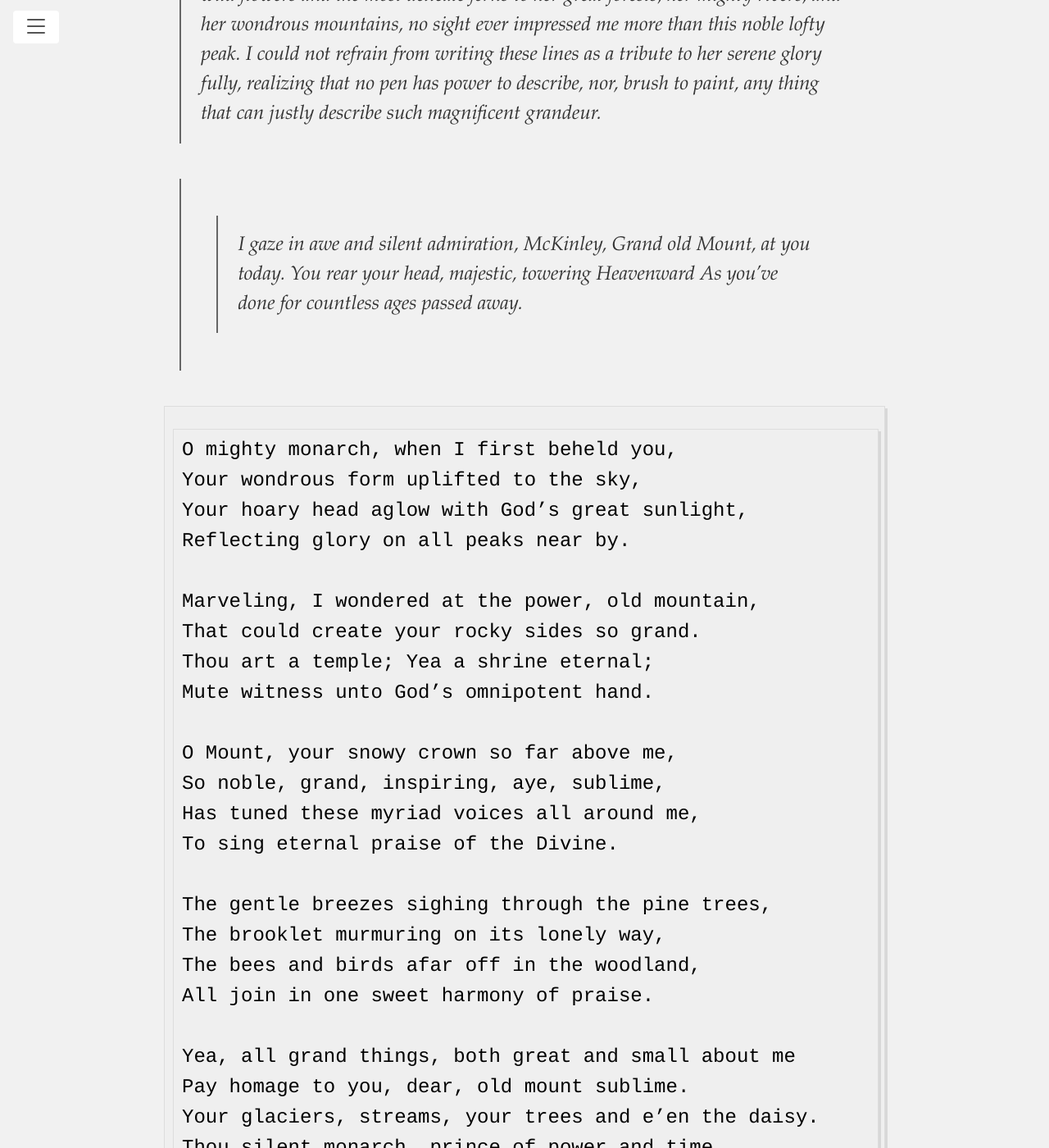
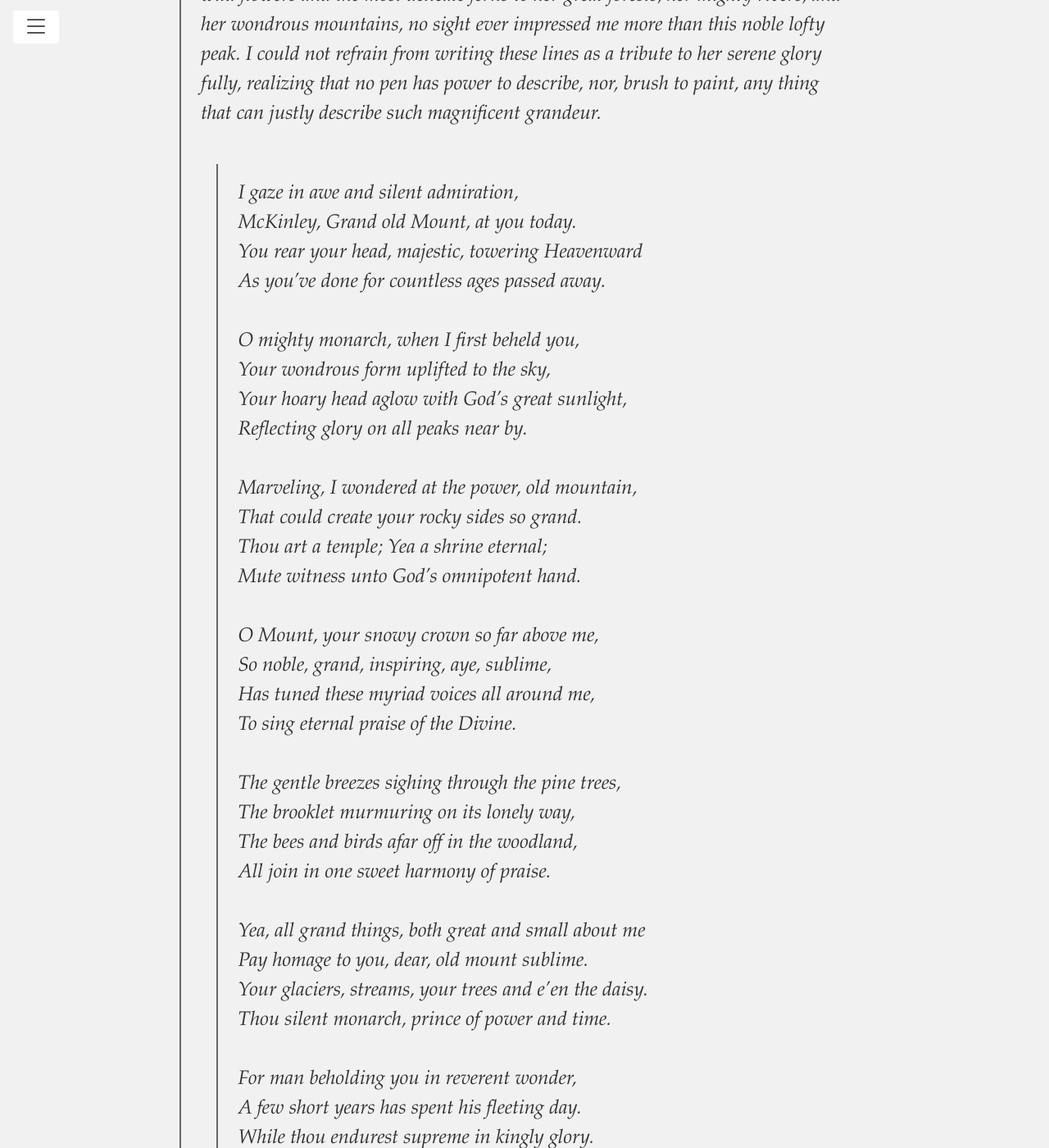
Before and after one commit to HUM-331-Princeton/manifest-destiny, a Jekyll site: the page built from art-in-the-journals.md, in a window 1280 px wide and 1400 px high, scrolled down 805 px. Shown: the whole window at 82% size. Built offline with Jekyll 4.4.1, drawn with Linux system fonts in a browser that asks for light colours; some of the changed text lies outside the part shown.

Commit message:
Update art-in-the-journals.md

```diff
--- a/art-in-the-journals.md
+++ b/art-in-the-journals.md
@@ -13,42 +13,35 @@
 
 Nellie Martin Wade included a poem about Denali (referred to by Wade as Mount McKinley) in the tenth chapter of her manuscript, which she penned upon viewing the mountain for the first time.
 
-> Having ever been a lover of Nature in all her forms and moods from the tiniest wild flowers and the most delicate ferns to her great forests, her mighty rivers, and her wondrous mountains, no sight ever impressed me more than this noble lofty peak. I could not refrain from writing these lines as a tribute to her serene glory fully, realizing that no pen has power to describe, nor, brush to paint, any thing that can justly describe such magnificent grandeur.
-
->> I gaze in awe and silent admiration,
-   McKinley, Grand old Mount, at you today.
-   You rear your head, majestic, towering Heavenward
-   As you’ve done for countless ages passed away.
-
-	O mighty monarch, when I first beheld you,
-	Your wondrous form uplifted to the sky,
-	Your hoary head aglow with God’s great sunlight,
-	Reflecting glory on all peaks near by.
-
-	Marveling, I wondered at the power, old mountain,
-	That could create your rocky sides so grand.
-	Thou art a temple; Yea a shrine eternal;
-	Mute witness unto God’s omnipotent hand.
-
-	O Mount, your snowy crown so far above me,
-	So noble, grand, inspiring, aye, sublime,
-	Has tuned these myriad voices all around me,
-	To sing eternal praise of the Divine.
-
-	The gentle breezes sighing through the pine trees,
-	The brooklet murmuring on its lonely way,
-	The bees and birds afar off in the woodland,
-	All join in one sweet harmony of praise.
-
-	Yea, all grand things, both great and small about me
-	Pay homage to you, dear, old mount sublime.
-	Your glaciers, streams, your trees and e’en the daisy.
-	Thou silent monarch, prince of power and time.
-
-	For man beholding you in reverent wonder,
-	A few short years has spent his fleeting day.
-	While thou endurest supreme in kingly glory.
-	Eternal! Till all time shall pass away.
+> Having ever been a lover of Nature in all her forms and moods from the tiniest wild flowers and the most delicate ferns to her great forests, her mighty rivers, and her wondrous mountains, no sight ever impressed me more than this noble lofty peak. I could not refrain from writing these lines as a tribute to her serene glory fully, realizing that no pen has power to describe, nor, brush to paint, any thing that can justly describe such magnificent grandeur. <br>
+>> I gaze in awe and silent admiration,<br>
+   McKinley, Grand old Mount, at you today.<br>
+   You rear your head, majestic, towering Heavenward<br>
+   As you’ve done for countless ages passed away.<br><br>
+   O mighty monarch, when I first beheld you,<br>
+	Your wondrous form uplifted to the sky,<br>
+	Your hoary head aglow with God’s great sunlight,<br>
+	Reflecting glory on all peaks near by.<br><br>
+	Marveling, I wondered at the power, old mountain,<br>
+	That could create your rocky sides so grand.<br>
+	Thou art a temple; Yea a shrine eternal;<br>
+	Mute witness unto God’s omnipotent hand.<br><br>
+	O Mount, your snowy crown so far above me,<br>
+	So noble, grand, inspiring, aye, sublime,<br>
+	Has tuned these myriad voices all around me,<br>
+	To sing eternal praise of the Divine.<br><br>
+	The gentle breezes sighing through the pine trees,<br>
+	The brooklet murmuring on its lonely way,<br>
+	The bees and birds afar off in the woodland,<br>
+	All join in one sweet harmony of praise.<br><br>
+	Yea, all grand things, both great and small about me <br>
+	Pay homage to you, dear, old mount sublime.<br>
+	Your glaciers, streams, your trees and e’en the daisy.<br>
+	Thou silent monarch, prince of power and time.<br><br>
+	For man beholding you in reverent wonder,<br>
+	A few short years has spent his fleeting day.<br>
+	While thou endurest supreme in kingly glory.<br>
+	Eternal! Till all time shall pass away.<br>
 
 Religious and royal imagery is consistently present in each stanza of the poem. Wade writes that her words are not sufficient to express the mountain’s impressive nature, and her references to God and a monarch, two figures often viewed as indescribable and above all other humans, emphasise this perspective. Simultaneously, she includes a stanza that reflects a remarkably calm, feminine perspective, referring to “gentle breezes” and “sweet harmony,” revealing a less intimidating, but still spiritual, way of viewing the mountain.
 
```
